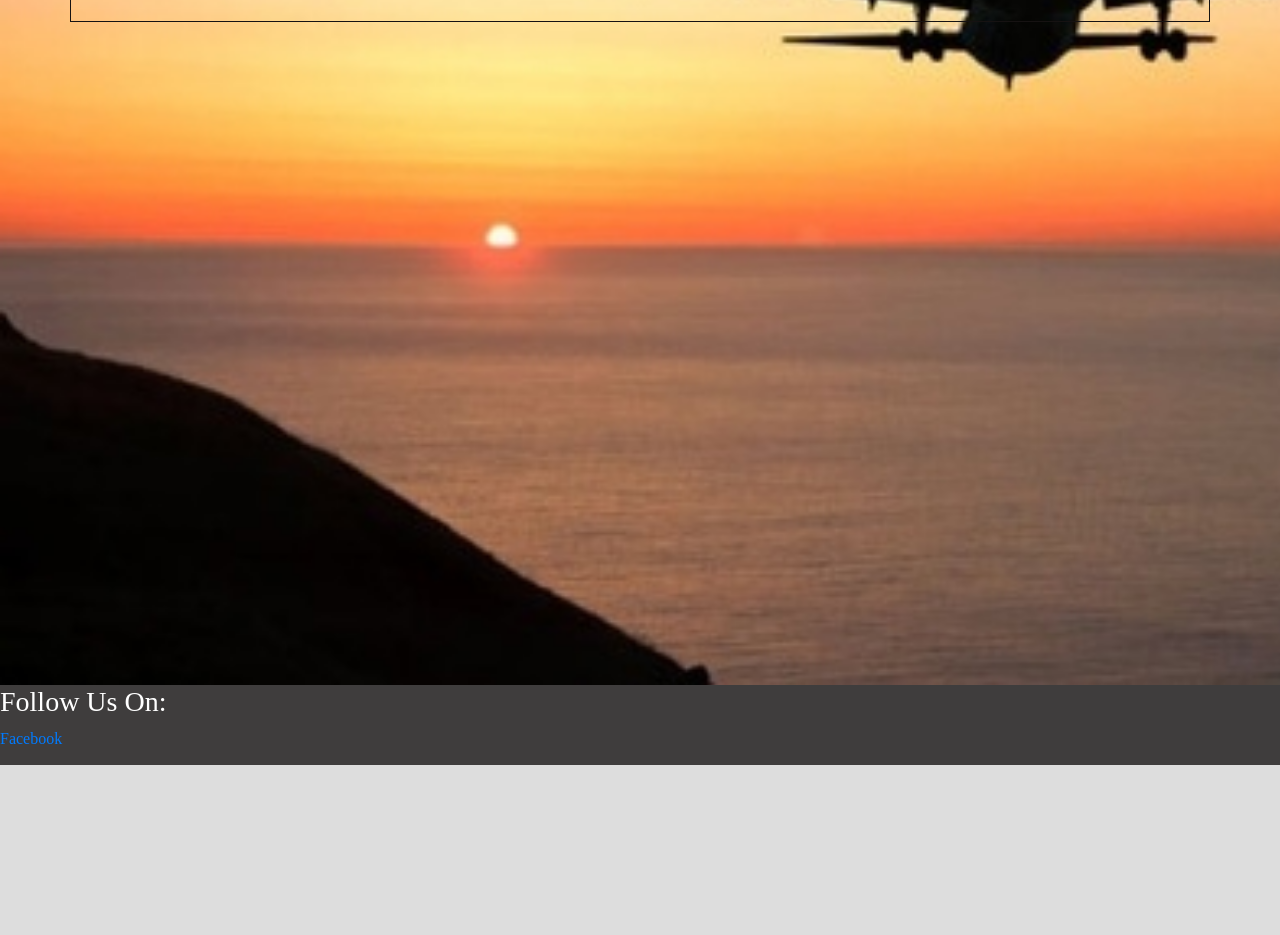
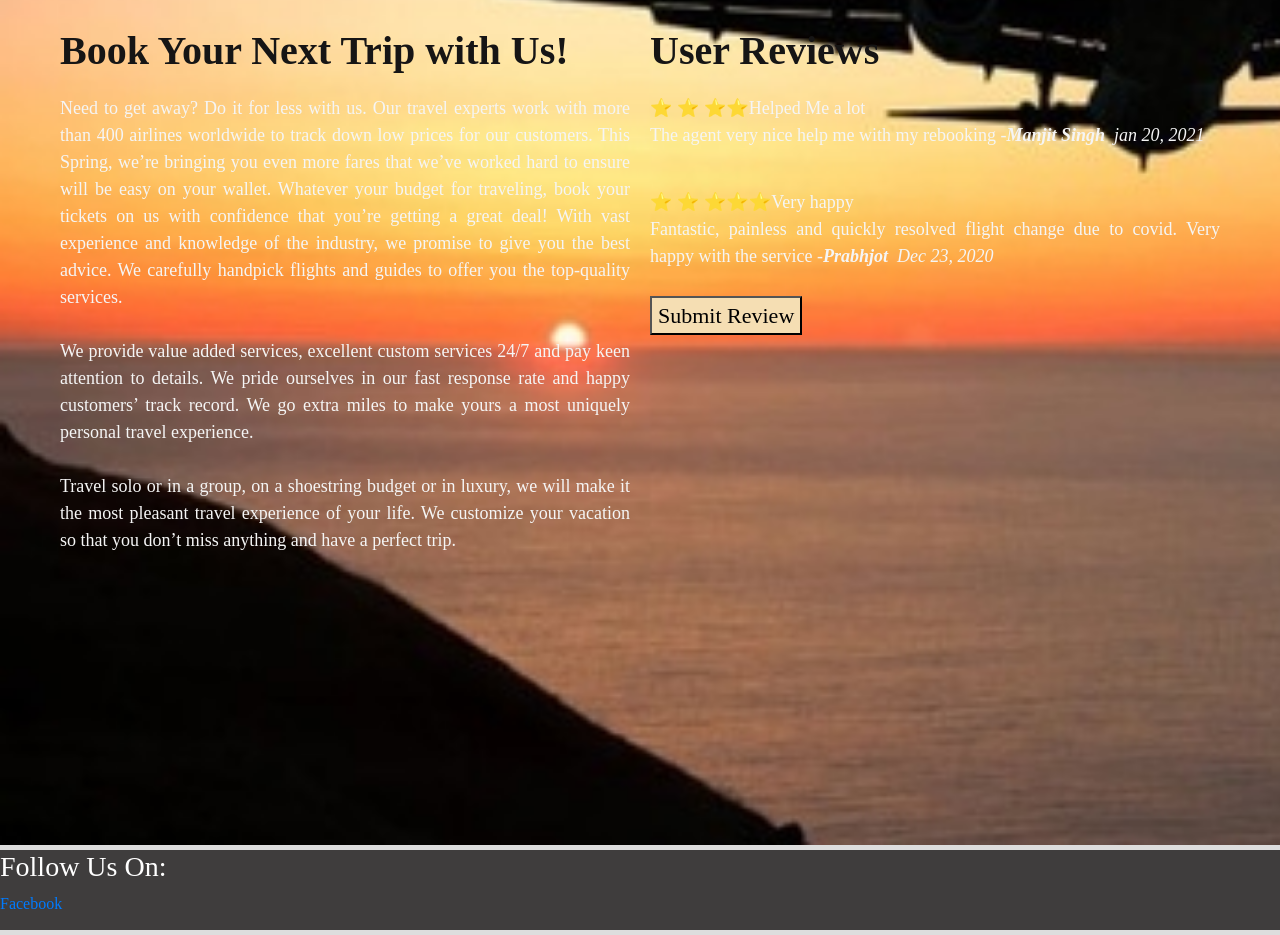
Before and after one commit to Jayeshuttam/Flight-Reservation, a React (Create React App) app in the folder frontend/: page / in a window 1280 px wide. Shown: the part 600-1535 px from the top of the page. Before the commit the page ends 1370 px from the top, so only its background shows below. Built offline with nearby package versions, Linux system fonts and the light colour scheme.

Commit message:
homepage

```diff
--- a/frontend/src/components/Home.js
+++ b/frontend/src/components/Home.js
@@ -20,7 +20,7 @@ export default class Home extends Component{
                      style={{
                         backgroundImage: 'url('+Image+')',
                         backgroundSize: "cover",
-                        height: "150vh",
+                        height: "170vh",
                         color: "#f5f5f5"
                       }}
                     >
@@ -117,7 +117,46 @@ export default class Home extends Component{
                             </table>
 
                         </div>
+                        <div class="homeContent">
+                          <div class="aboutContent">
+                            <h2>Book Your Next Trip with Us!</h2>
+                            <p>
+                                    Need to get away? Do it for less with us. Our travel experts work with more than 400 airlines worldwide to track down
+                                    low prices for our customers. This Spring, we’re bringing you even more fares that we’ve worked hard to ensure will be easy on your wallet.
+                                    Whatever your budget for traveling, book your tickets on us with confidence that you’re getting a great deal!
+                                    With vast experience and knowledge of the industry, we promise to give you the best advice.
+                                    We carefully handpick flights and guides to offer you the top-quality services. <br /><br />
+                                    We provide value added services, excellent custom services 24/7 and pay keen attention to details. We pride ourselves in our fast response
+                                    rate and happy customers’ track record. We go extra miles to make yours a most uniquely personal travel experience. <br /><br />
+                                    Travel solo or in a group, on a shoestring budget or in luxury, we will make it the most pleasant travel experience of your life.
+                                     We customize your vacation so that you don’t miss anything and have a perfect trip.
+                            </p>
+                            </div>
+                            <div class="review">
+                                <h2>User Reviews</h2>
+                                <p>
+                                    <span>&#11088;</span> <span>&#11088;</span> <span>&#11088;</span><span>&#11088;</span>
+                                    Helped Me a lot <br/>
+                                    The agent very nice help me with my rebooking -
+                               <em>
+                                        <strong>Manjit Singh</strong>
+                                        &nbsp; jan 20, 2021
+                               </em>
 
+                                </p><br />
+                                <p>
+                                    <span>&#11088;</span> <span>&#11088;</span> <span>&#11088;</span><span>&#11088;</span><span>&#11088;</span>
+                                    Very happy<br />
+                                    Fantastic, painless and quickly resolved flight change due to covid. Very happy with the service -
+                                    <em>
+                                        <strong>Prabhjot</strong>
+                                        &nbsp; Dec 23, 2020
+                                    </em>
+
+                                </p>
+                            </div>
+                            <button class="submitReview">Submit Review</button>
+                        </div>
                     </div>
             </body>
 
--- a/frontend/src/components/css/Home.css
+++ b/frontend/src/components/css/Home.css
@@ -42,14 +42,23 @@ header {
     text-decoration: underline;
 }
 
+
 footer {
-    position: relative;
+    position: absolute;
     bottom: 0;
     height: 80px;
     background-color: rgb(63, 61, 61);
     width: 100%;
     margin-bottom: 5px;
     color: white;
+}
+html {
+    position: relative;
+    min-height: 100%;
+}
+
+body {
+    margin-bottom: 90px;
 }
 
 .content{
@@ -62,8 +71,7 @@ footer {
     font-weight: 600;
     font-size: 28px;
     color: rgb(22, 18, 18);
-    padding-bottom: 50px;
-
+    padding-bottom: 20px;
 }
 
 .container h1{
@@ -142,3 +150,39 @@ td{
     font-size: 18px;
     color: #8c5d28;
 }
+
+.homeContent{
+    margin-top: 25px;
+
+}
+
+.homeContent h2{
+    color:rgb(22, 21, 21);
+    font-weight: 700;
+    font-size: 40px;
+    margin-bottom: 20px;
+}
+
+.homeContent p{
+    font-size: 18px;
+    font-weight: 500;
+    text-align: justify;
+}
+
+.homeContent .aboutContent{
+    width: 50%;
+    float: left;
+    padding: 10px;
+}
+
+.homeContent .review{
+    width: 50%;
+    float: right;
+    padding: 10px;
+}
+
+.homeContent .submitReview{
+    background-color: wheat;
+    font-size: 22px;
+    margin-left: 10px;
+}
```
